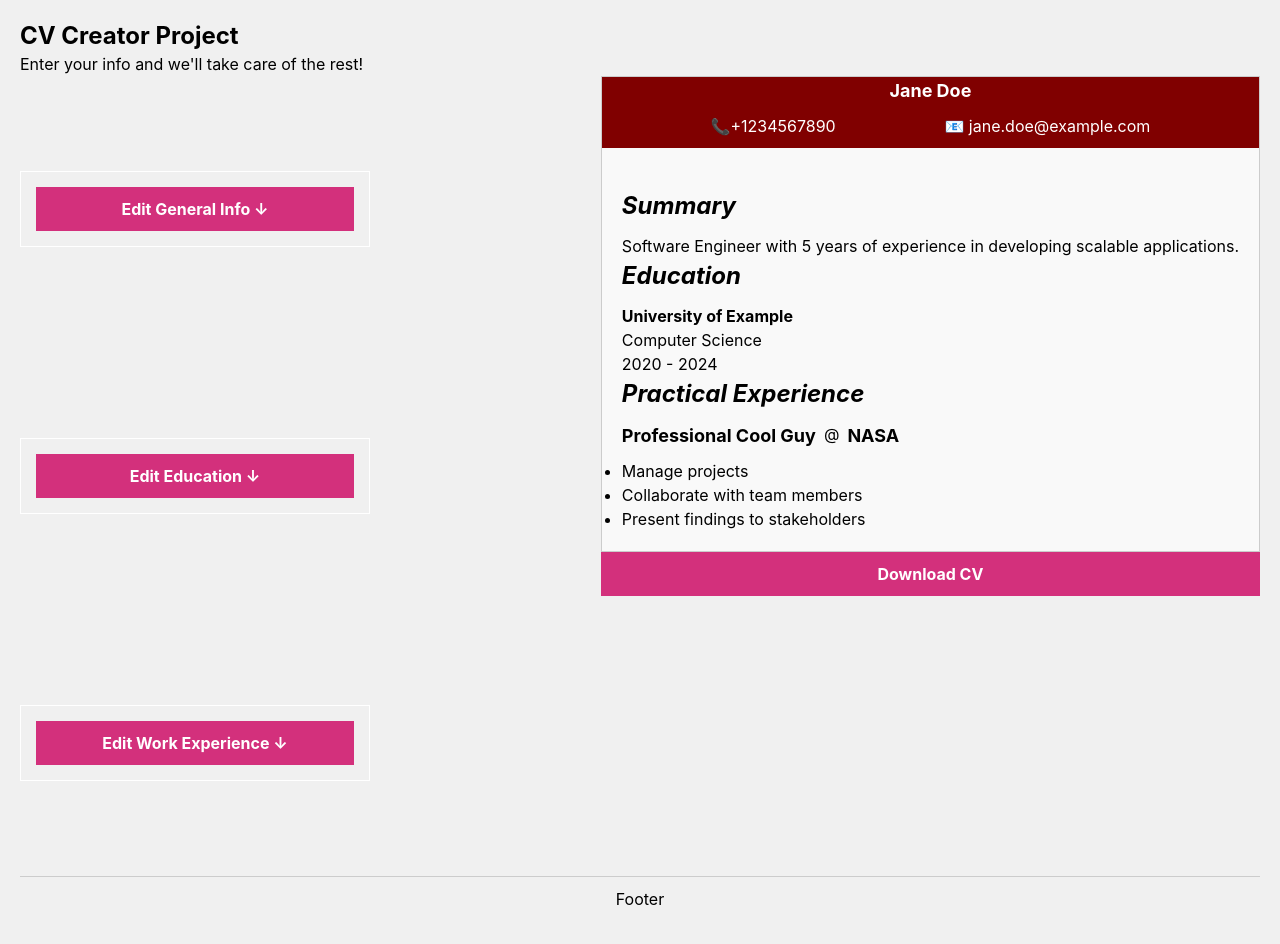
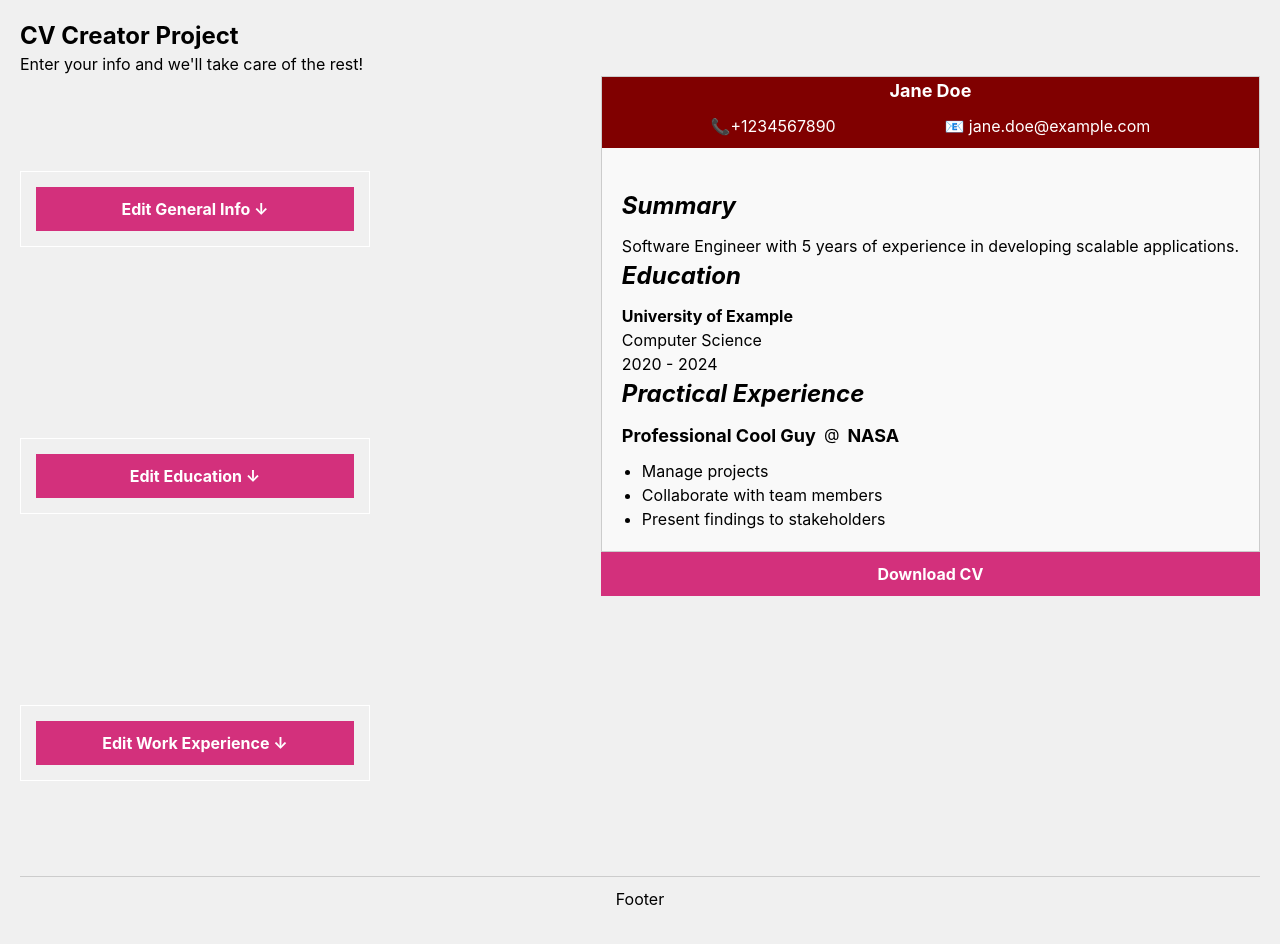
Before and after one commit to pinkx-xlink/react-cv-generator, a React (Vite) app: page / in a window 1280 px wide. Shown: the top 944 px of the page. Built offline with nearby package versions, Linux system fonts and the light colour scheme.

Commit message:
Add padding to Responsibilities list

```diff
--- a/src/components/Info.jsx
+++ b/src/components/Info.jsx
@@ -301,7 +301,7 @@ export default function Info() {
                 <span className="flex gap-2">
                   <h2>{positionTitle} </h2> <p>@</p> <h2>{companyName}</h2>
                 </span>
-                <ul>
+                <ul className="pl-5">
                   {responsibilities.map((responsibility, index) => (
                     <li className="list-item list-disc" key={index}>
                       {responsibility}
```
